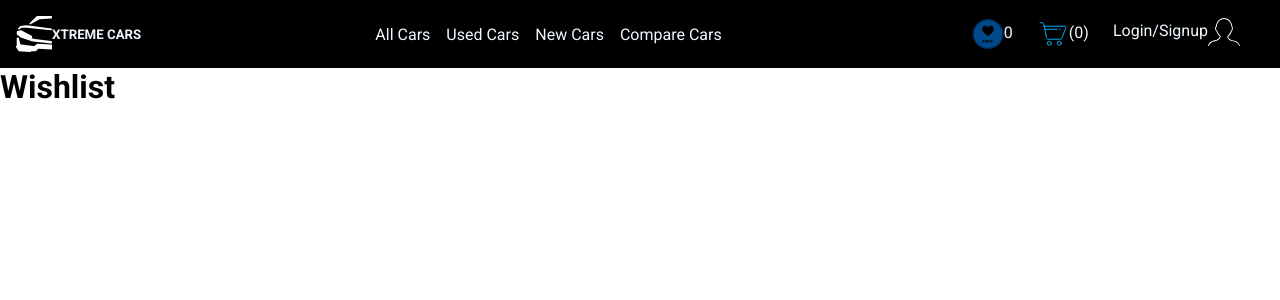
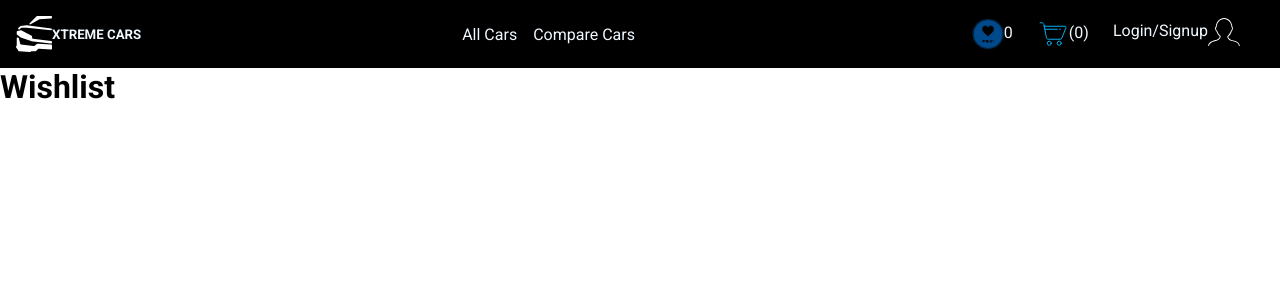
Before and after one commit to DteTRPod3/TRPod3_XtremeCars, a React (Create React App) app: page /wishlist in a window 1280 px wide. Shown: the top 300 px of the page. Built offline with nearby package versions, Linux system fonts and the light colour scheme.

Commit message:
removed allcars and new cars button

```diff
--- a/src/components/CarCard/CarCard.tsx
+++ b/src/components/CarCard/CarCard.tsx
@@ -60,8 +60,12 @@ const CarCard = (props: { carData: CarDetails }) => {
         </div>
       </div>
       <div className="car-card-btn-group">
-        <button className="car-card-btn">Add to cart</button>
-        <button className="car-card-btn"> Add to compare</button>
+        <button
+          className="car-card-btn"
+          onClick={() => dispatch(addToCart(car))}
+        >
+          Add to cart
+        </button>
         <button className="car-card-btn" onClick={wishListHandler}>
           {wishListStatus === undefined
             ? "Add to WishList"
@@ -69,19 +73,11 @@ const CarCard = (props: { carData: CarDetails }) => {
         </button>
         <button
           className="car-card-btn"
-          onClick={() => dispatch(addToCart(car))}
-        >
-          Add to cart
-        </button>
-        <button
-          className="car-card-btn"
           onClick={addToCompareCars}
           disabled={disable}
         >
-          {" "}
           Add to compare
         </button>
-        <button className="car-card-btn"> Add to wishlist</button>
       </div>
     </div>
   );
--- a/src/components/Navbar/Navbar.tsx
+++ b/src/components/Navbar/Navbar.tsx
@@ -41,14 +41,9 @@ const Navbar = () => {
 
       <div className="nav-bar-car-btn-group">
         <div className="nav-bar-car-link">
-          <NavLink to="/allcars">All Cars</NavLink>
+          <NavLink to="/">All Cars</NavLink>
         </div>
-        <div className="nav-bar-car-link">
-          <NavLink to="/usedcars">Used Cars</NavLink>
-        </div>
-        <div className="nav-bar-car-link">
-          <NavLink to="/newcars">New Cars</NavLink>
-        </div>
+
         <div className="nav-bar-car-link">
           <NavLink to="/compare-cars">Compare Cars</NavLink>
         </div>
```
